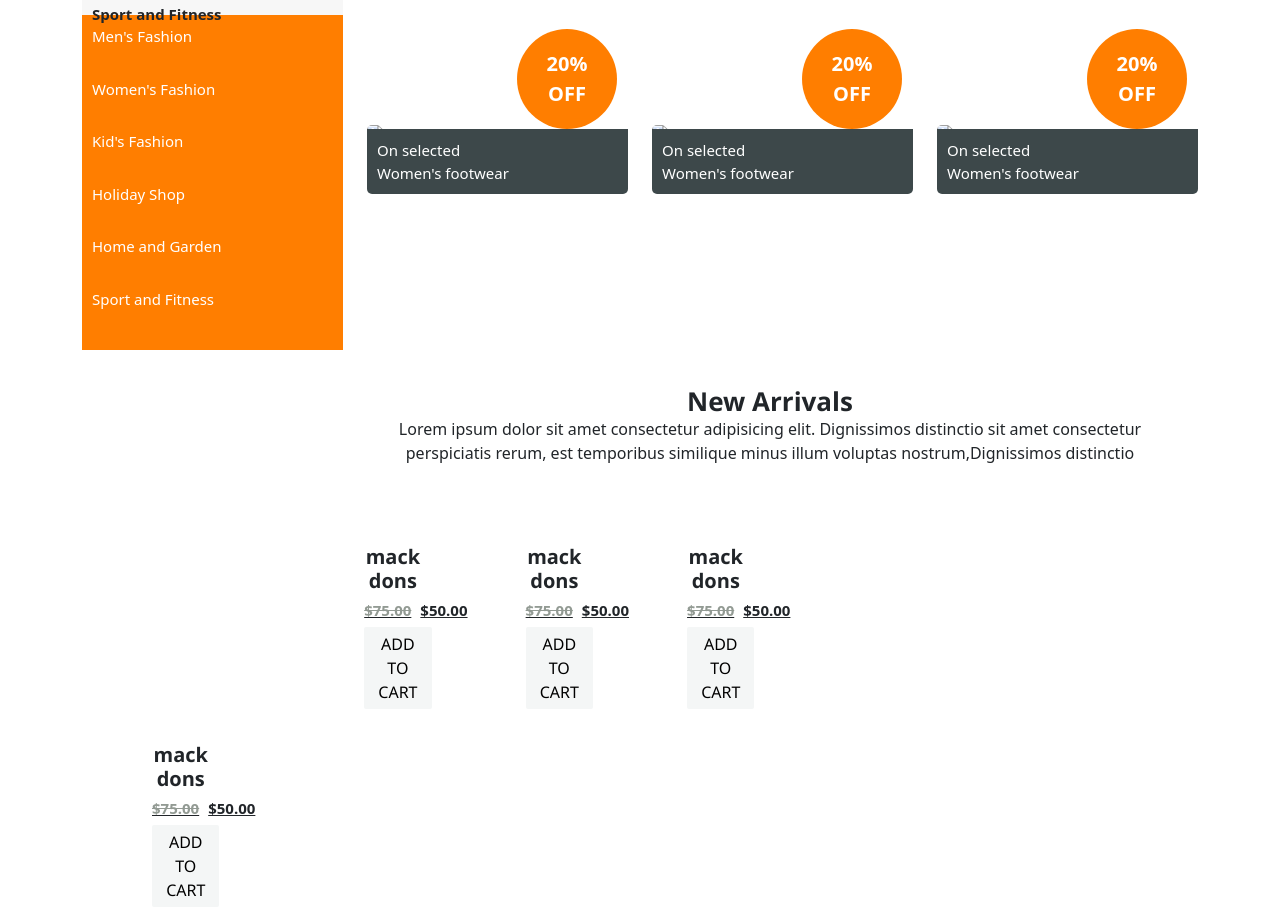
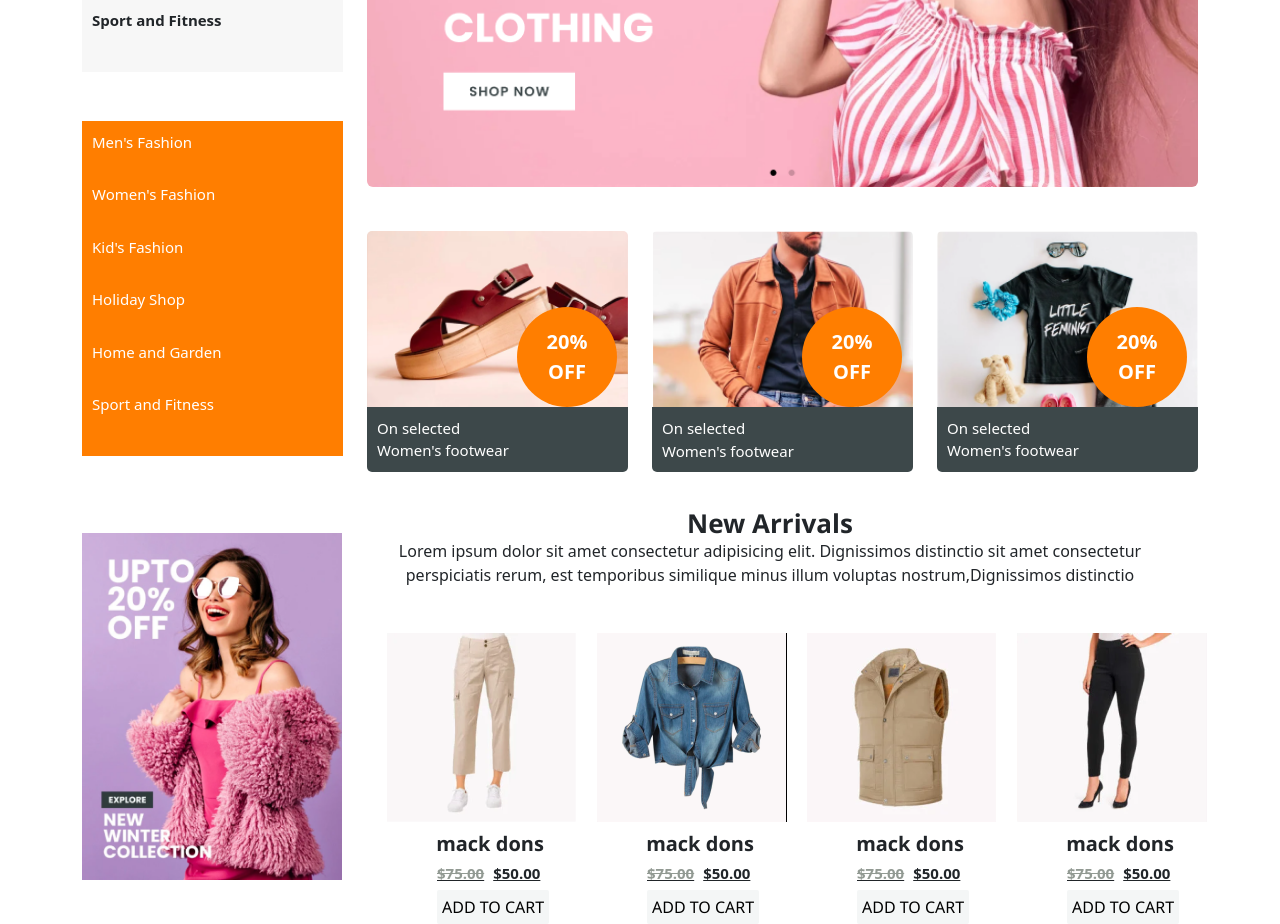
Before and after one commit to SIUGROUP-5DEV/E-commerce-Website, a plain HTML site: page index.html in a window 1280 px wide. Shown: the part 620-1544 px from the top of the page. Drawn offline with nearby package versions, Linux system fonts and the light colour scheme; the site is published under a folder, as on GitHub Pages, so addresses that start at the root find nothing.

Commit message:
Update index.html

```diff
--- a/index.html
+++ b/index.html
@@ -26,7 +26,7 @@
 <!-- Navigation Bar -->
 <nav class=" navbar navbar-expand-lg bg-light">
     <div class=" container p-2">
-        <img class="col-sm-2 col-md-2- col-lg-2" src="/logo.png.png" alt="">
+        <img class="col-sm-2 col-md-2- col-lg-2" src="logo.png.png" alt="">
         <button class=" navbar-toggler" type="button" data-bs-toggle="collapse" data-bs-target="#navbarNav">
             <span class="navbar-toggler-icon"></span>
         </button>
@@ -123,10 +123,10 @@
 <div id="carouselExample" class="carousel slide">
     <div class="carousel-inner">
       <div class="carousel-item active">
-        <img src="/slider img.png" class="img-fluid rounded w-100" alt="...">
+        <img src="slider img.png" class="img-fluid rounded w-100" alt="...">
       </div>
       <div class="carousel-item">
-        <img src="/slider img.png" class="img-fluid rounded" alt="...">
+        <img src="slider img.png" class="img-fluid rounded" alt="...">
       </div>
 
     </div>
@@ -158,7 +158,7 @@
         <div class=" card1 col-sm-12 col-md-12 col-lg-3">
             <div class="card">
 
-                <img src="/d.card1.png" class="card-img-top" alt="...">
+                <img src="d.card1.png" class="card-img-top" alt="...">
                 <div class="circle">
                     20%OFF
                   </div>
@@ -171,7 +171,7 @@
               <div class=" card1 col-sm-12 col-md-12 col-lg-3">
                 <div class="card">
 
-                    <img src="/d.card2.png" class="card-img-top" alt="...">
+                    <img src="d.card2.png" class="card-img-top" alt="...">
                     <div class="circle">
                         20%OFF
                       </div>
@@ -183,7 +183,7 @@
                   <div class=" card1 col-sm-12 col-md-12 col-lg-3">
                     <div class="card">
 
-                        <img src="/d.card3.png" class="card-img-top" alt="...">
+                        <img src="d.card3.png" class="card-img-top" alt="...">
                         <div class="circle">
                             20%OFF
                           </div>
@@ -203,12 +203,12 @@
                         <div class="row ">
 
                             <div class=" sitebar col-sm-12 col-md-12 col-lg-3">
-                                <img src="/sitebar.png" alt="">
+                                <img src="sitebar.png" alt="">
 
                             </div>
 
                             <div class=" cart1 col-2">
-                                <img src="/cart1.png" alt="">
+                                <img src="cart1.png" alt="">
                                 <div class="cart1t">
                                 <h3>mack dons</h3>
                                 <h4><span>$75.00</span>$50.00</h4>
@@ -218,7 +218,7 @@
 
                             </div>
                             <div class=" cart2 col-2">
-                                <img src="/cart2.png" alt="">
+                                <img src="cart2.png" alt="">
                                 <div class="cart2t">
                                     <h3>mack dons</h3>
                                     <h4><span>$75.00</span>$50.00</h4>
@@ -227,7 +227,7 @@
 
                             </div>
                             <div class=" cart3 col-2">
-                                <img src="/cart3.png" alt="">
+                                <img src="cart3.png" alt="">
                                 <div class="cart3t">
                                     <h3>mack dons</h3>
                                     <h4><span>$75.00</span>$50.00</h4>
@@ -235,7 +235,7 @@
                                 </div>
                             </div>
                             <div class=" cart4 col-sm-12 col-md-12 col-lg-2">
-                                <img src=" /cart4.png" alt="">
+                                <img src=" cart4.png" alt="">
                                 <div class="cart4t">
                                     <h3>mack dons</h3>
                                     <h4><span>$75.00</span>$50.00</h4>
```
